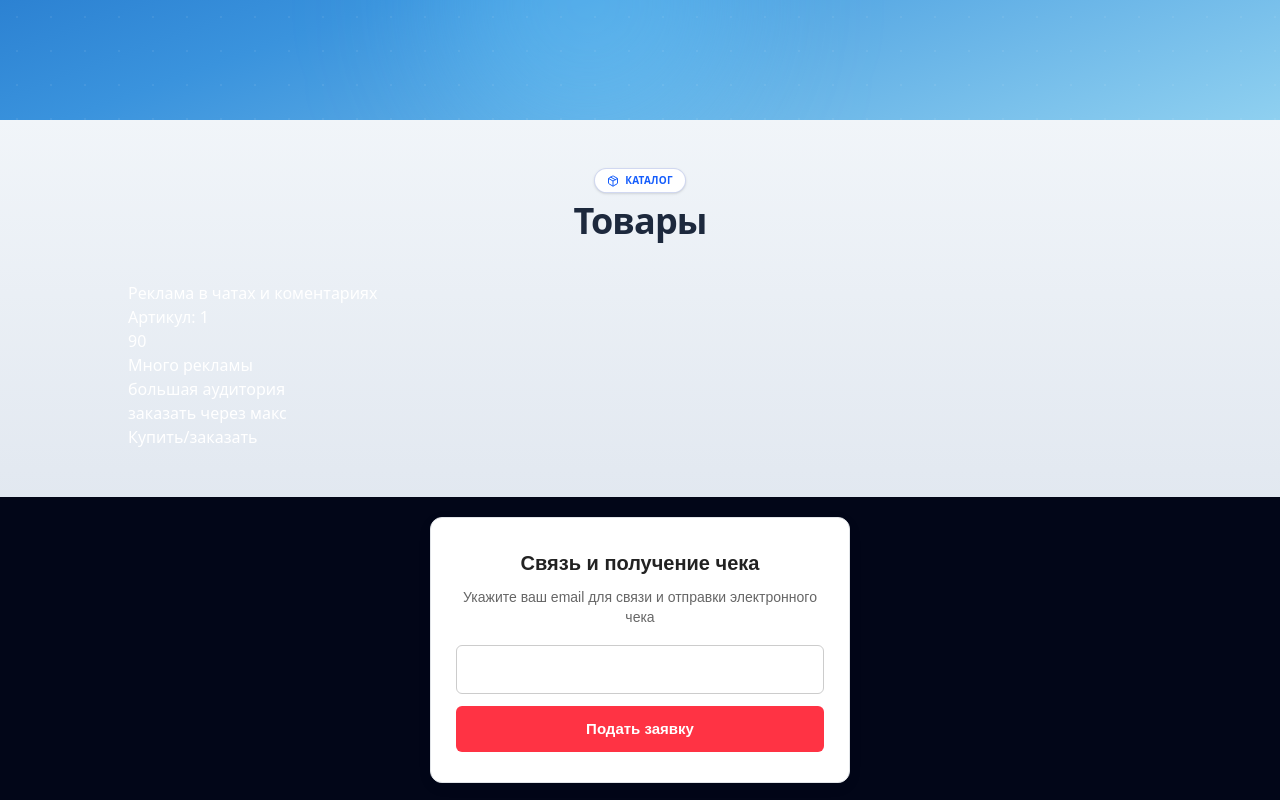
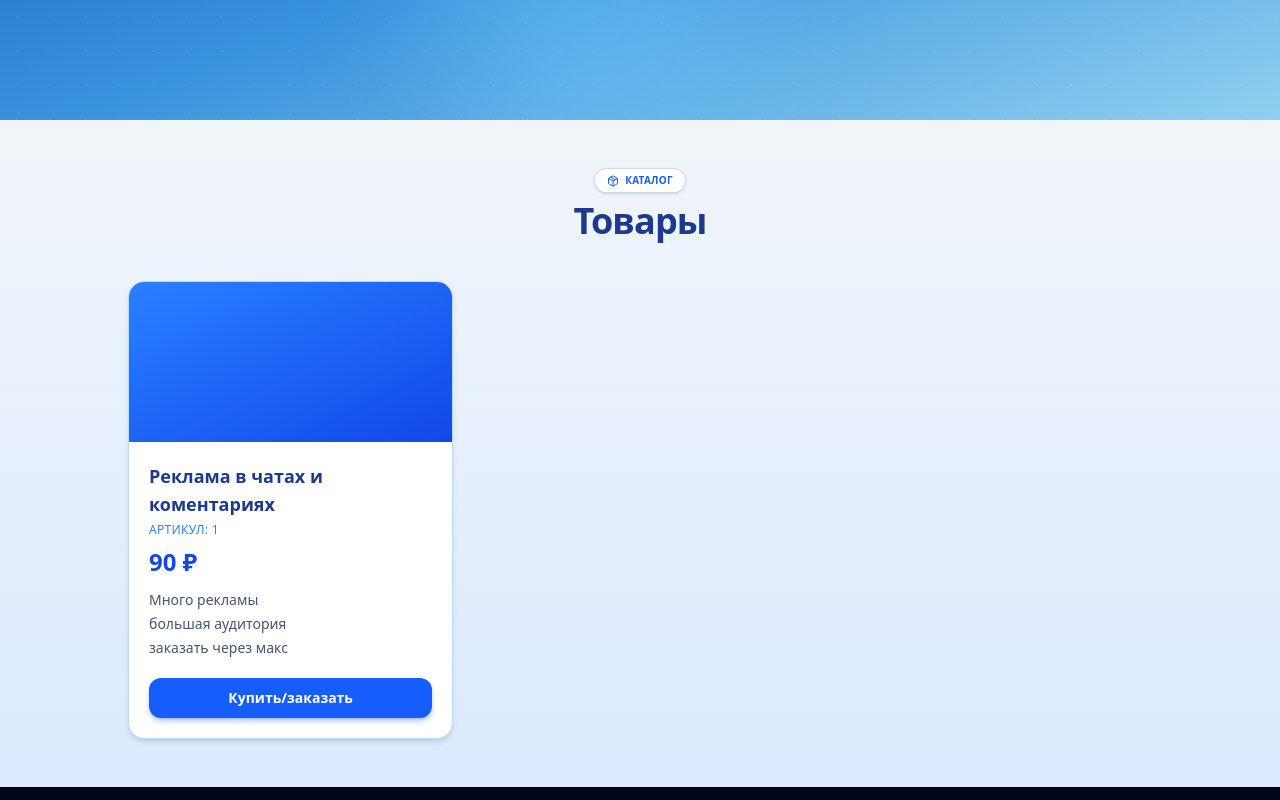
Before and after one commit to timys934/tmshop.github.io, a website: page index.html in a window 1280 px wide. Shown: the part 680-1480 px from the top of the page. Drawn offline with nearby package versions, Linux system fonts and the light colour scheme.

Commit message:
Update index.html

```diff
--- a/index.html
+++ b/index.html
@@ -101,32 +101,32 @@
 </section>
 
 <!-- ═══════════ ТОВАРЫ ═══════════ -->
-<section id="products" class="relative bg-gradient-to-b from-slate-100 to-slate-200 px-6 py-12 sm:px-10">
+<section id="products" class="relative bg-gradient-to-b from-slate-100 to-blue-100 px-6 py-12 sm:px-10">
   <div class="mx-auto max-w-5xl">
     <div class="text-center reveal">
       <span class="inline-flex items-center gap-1.5 rounded-full border border-blue-800/20 bg-white px-3 py-1 text-[10px] font-bold uppercase tracking-wide text-blue-600 shadow-sm">
         <i data-lucide="package" class="h-3 w-3"></i> Каталог
       </span>
-      <h2 class="mt-2 text-3xl font-extrabold tracking-tight text-slate-800 sm:text-4xl">Товары</h2>
+      <h2 class="mt-2 text-3xl font-extrabold tracking-tight text-blue-900 sm:text-4xl">Товары</h2>
     </div>
 
     <div class="mt-10 grid gap-6 sm:grid-cols-3">
       <!-- Карточка товара: Реклама в чатах и коментариях -->
-      <article class="product-card">
-        <div class="product-card__image">
+      <article class="product-card overflow-hidden rounded-2xl border border-blue-200 bg-white shadow-md transition hover:-translate-y-1 hover:shadow-xl hover:shadow-blue-200/60">
+        <div class="product-card__image h-40 bg-gradient-to-br from-blue-500 to-blue-700">
           <!-- фото не указано -->
         </div>
-        <div class="product-card__body">
-          <h2 class="product-card__title">Реклама в чатах и коментариях</h2>
-          <p class="product-card__art">Артикул: 1</p>
-          <p class="product-card__price">90</p>
-          <div class="product-card__desc">
+        <div class="product-card__body p-5">
+          <h2 class="product-card__title text-lg font-bold text-blue-900">Реклама в чатах и коментариях</h2>
+          <p class="product-card__art mt-1 text-xs font-medium uppercase tracking-wide text-blue-500">Артикул: 1</p>
+          <p class="product-card__price mt-2 text-2xl font-extrabold text-blue-700">90 ₽</p>
+          <div class="product-card__desc mt-3 space-y-1 text-sm text-slate-600">
               <p>Много рекламы </p>
               <p>большая аудитория </p>
               <p>заказать через макс</p>
           </div>
           <!-- Кнопка с вызовом окна -->
-          <button type="button" class="product-card__buy cursor-pointer" onclick="openPaymentModal()">
+          <button type="button" class="product-card__buy mt-5 w-full cursor-pointer rounded-xl bg-blue-600 px-4 py-2.5 text-sm font-semibold text-white shadow-md shadow-blue-600/30 transition hover:bg-blue-700 active:scale-95" onclick="openPaymentModal()">
             Купить/заказать
           </button>
         </div>
@@ -135,21 +135,21 @@
   </div>
 
   <!-- Всплывающее окно (Модалка) -->
-  <div id="payment-modal" class="fixed inset-0 z-50 flex items-center justify-center bg-black/60 p-4 opacity-0 pointer-events-none transition-all duration-300">
-    <div class="relative w-full max-w-sm scale-95 rounded-2xl bg-white p-6 text-center shadow-2xl transition-all duration-300" id="payment-modal-box">
+  <div id="payment-modal" class="fixed inset-0 z-50 flex items-center justify-center bg-blue-950/70 p-4 opacity-0 pointer-events-none transition-all duration-300">
+    <div class="relative w-full max-w-sm scale-95 rounded-2xl border border-blue-100 bg-white p-6 text-center shadow-2xl shadow-blue-900/40 transition-all duration-300" id="payment-modal-box">
       <!-- Иконка предупреждения -->
-      <div class="mx-auto mb-4 flex h-14 w-14 items-center justify-center rounded-full bg-amber-100 text-amber-600">
+      <div class="mx-auto mb-4 flex h-14 w-14 items-center justify-center rounded-full bg-blue-100 text-blue-600">
         <svg xmlns="http://www.w3.org/2000/svg" class="h-8 w-8" fill="none" viewBox="0 0 24 24" stroke="currentColor" stroke-width="2">
           <path stroke-linecap="round" stroke-linejoin="round" d="M12 9v2m0 4h.01m-6.938 4h13.856c1.54 0 2.502-1.667 1.732-3L13.732 4c-.77-1.333-2.694-1.333-3.464 0L3.34 16c-.77 1.333.192 3 1.732 3z" />
         </svg>
       </div>
 
       <!-- Текст -->
-      <h3 class="text-lg font-bold text-slate-900">Уведомление</h3>
+      <h3 class="text-lg font-bold text-blue-900">Уведомление</h3>
       <p class="mt-2 text-sm font-medium text-slate-600">Временно оплата недоступна</p>
 
       <!-- Кнопка закрытия -->
-      <button type="button" onclick="closePaymentModal()" class="mt-6 w-full rounded-xl bg-slate-900 px-4 py-2.5 text-sm font-semibold text-white shadow hover:bg-slate-800 active:scale-95 transition">
+      <button type="button" onclick="closePaymentModal()" class="mt-6 w-full rounded-xl bg-blue-600 px-4 py-2.5 text-sm font-semibold text-white shadow-md shadow-blue-600/30 hover:bg-blue-700 active:scale-95 transition">
         Понятно
       </button>
     </div>
```
